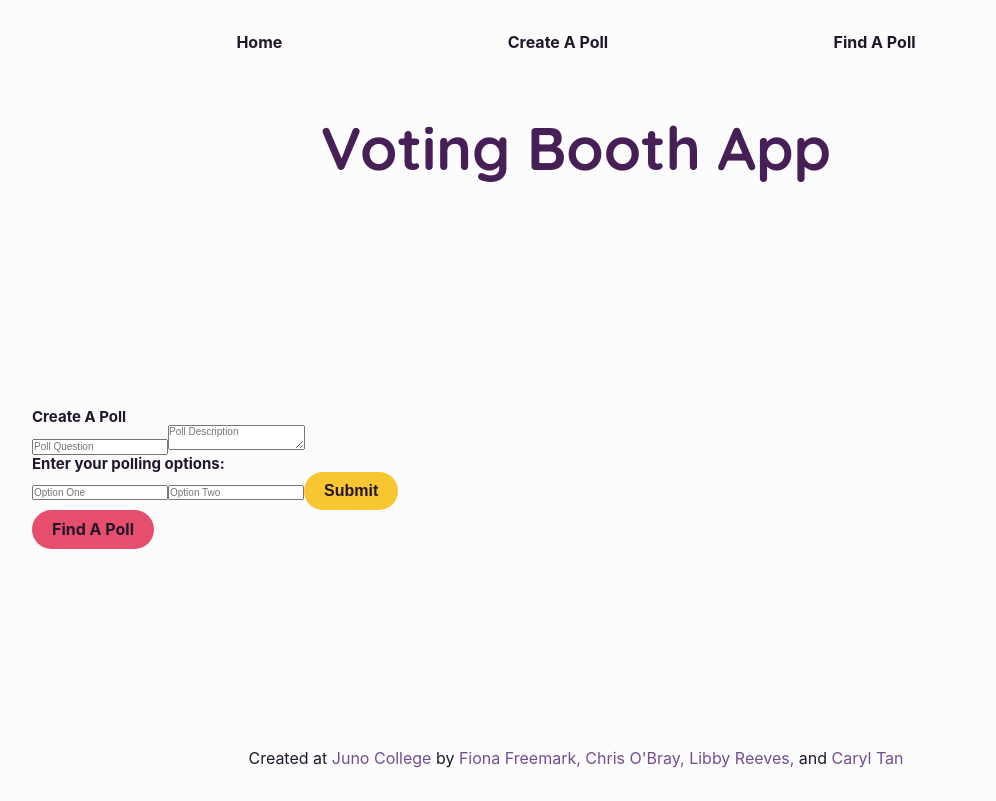
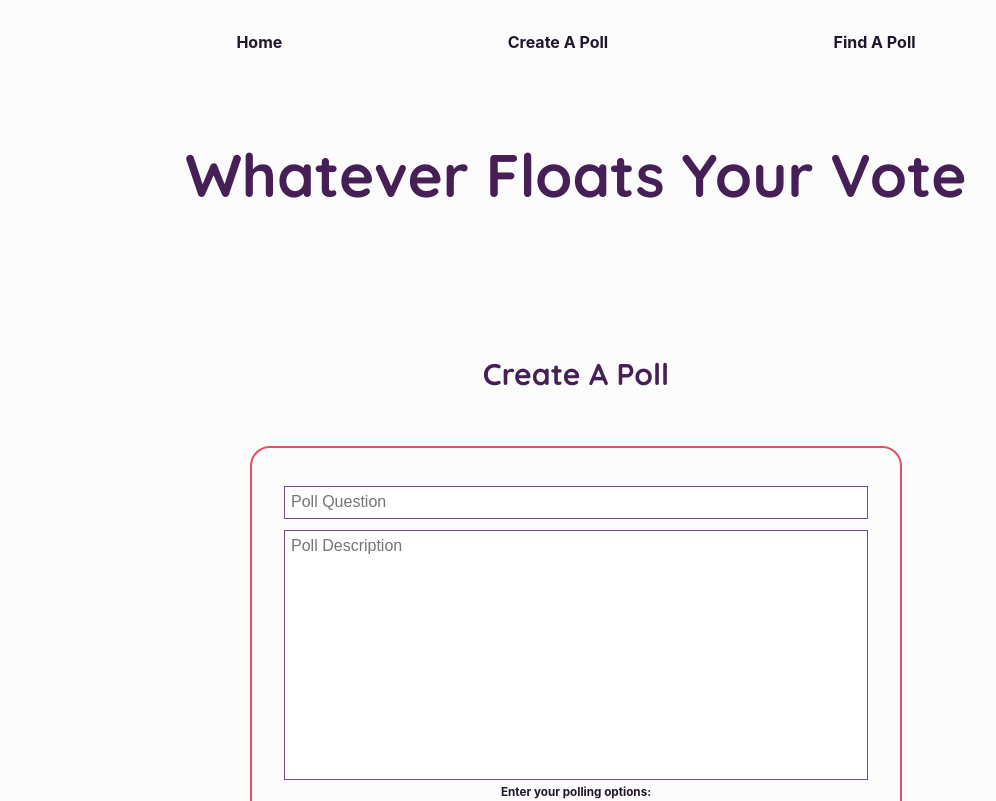
Before and after one commit to Code-Conjurers/Voting-Booth, a React (Create React App) app: page /createpoll in a window 1280 px wide. Shown: the top 801 px of the page, without its empty margins (64-1060 px from the left). Built offline with nearby package versions, Linux system fonts and the light colour scheme.

Commit message:
create poll page styles started

```diff
--- a/src/App.js
+++ b/src/App.js
@@ -22,7 +22,7 @@ function App() {
       <header>
         <NavBar />
         <div className="header-h1">
-        <h1>Voting Booth App</h1>
+        <h1>Whatever Floats Your Vote</h1>
         </div>
       </header>
       <main>
--- a/src/App.scss
+++ b/src/App.scss
@@ -4,6 +4,7 @@
 @use './sass/partials/home';
 @use './sass/partials/footer';
 @use './sass/partials/nav-bar';
+@use './sass/partials/create-poll';
 @use './sass/partials/base-styles';
 @use './sass/partials/typography';
 @use './sass/partials/sweet-alert';
--- a/src/Components/PollCreation.js
+++ b/src/Components/PollCreation.js
@@ -83,14 +83,16 @@ function PollCreation() {
 
   return (
     <>
-
+      <div className="create-poll-h2">
         <h2>Create A Poll</h2>
+      </div>
+      <div className="create-poll-container">
         {isSubmitted ?
           <PollConfirmation pollId={newPollId} /> :
-        <div className="">
+          <div>
             {
               <>
-              <form>
+                <form className="create-poll-form">
                   <input
                     type="text"
                     className="poll-input poll-question"
@@ -109,7 +111,7 @@ function PollCreation() {
                     aria-label="Poll Description"
                   ></textarea>
 
-                <h2>Enter your polling options:</h2>
+                  <h3>Enter your polling options:</h3>
 
                   <input
                     type="text"
@@ -129,13 +131,13 @@ function PollCreation() {
                     onChange={handleOptionTwoChange}
                     aria-label="Poll Option Two"
                   />
+                </form>
                 <button className="button primary" aria-label="create poll" onClick={addPoll}>Submit</button>
-              </form>
                 <Link to={`/findpoll`} element={<FindPoll />} className="button secondary"> Find A Poll</Link>
               </>
             }
           </div>}
-
+      </div> {/* End of .create-poll-container */}
     </>
   )
 }
--- a/src/Components/ResultsBar.js
+++ b/src/Components/ResultsBar.js
@@ -17,9 +17,9 @@ function ResultsBar() {
 
   const [pollQuestion, setPollQuestion] = useState('')
   const [optionOneDescription, setOptionOneDescription] = useState('')
-  const [votesOne, setVotesOne] = useState()
+  const [votesOne, setVotesOne] = useState(0)
   const [optionTwoDescription, setOptionTwoDescription] = useState('')
-  const [votesTwo, setVotesTwo] = useState()
+  const [votesTwo, setVotesTwo] = useState(0)
   const [totalVotes, setTotalVotes] = useState()
   const [voteOnePercent, setVoteOnePercent] = useState();
   const [voteTwoPercent, setVoteTwoPercent] = useState();
--- a/src/Pages/CreatePoll.js
+++ b/src/Pages/CreatePoll.js
@@ -2,9 +2,7 @@ import PollCreation from '../Components/PollCreation';
 
 function CreatePoll() {
   return (
-    <>
       <PollCreation />
-    </>
   )
 }
 
--- a/src/sass/partials/_base-styles.scss
+++ b/src/sass/partials/_base-styles.scss
@@ -24,6 +24,10 @@ img {
 fieldset,
 button {
   border: none;
+}
+
+textarea {
+  resize: none;
 }
 
 ul {
@@ -74,7 +78,6 @@ button {
   }
 }
 
-
 html {
   background-color: $white;
 }
@@ -94,10 +97,3 @@ header {
   justify-content: center;
   align-items: center
 }
-
-
-h1 {
-  @include heading($fs-xl);
-  margin: 10% 0 5% 0;
-  text-align: center;
-}
--- /dev/null
+++ b/src/sass/partials/_create-poll.scss
@@ -0,0 +1,25 @@
+@use './variables' as *;
+@use './mixins' as *;
+
+.create-poll-form {
+  display: flex;
+  flex-direction: column;
+  justify-content: center;
+  align-items: center;
+  border: 2px solid $pink;
+  border-radius: 20px;
+  width: 60%;
+  margin: 0 auto;
+  padding: 3%;
+
+  .poll-input{
+    width: 100%;
+    padding: 1%;
+    margin: 1% 0;
+    border: 1px solid $light-purple;
+  }
+
+  .poll-description {
+    min-height: 250px;
+  }
+}
--- a/src/sass/partials/_home.scss
+++ b/src/sass/partials/_home.scss
@@ -11,6 +11,7 @@
     width: 100%;
     height: auto;
     flex-basis: 50%;
+    max-width: 50%;
   }
 }
 
--- a/src/sass/partials/_typography.scss
+++ b/src/sass/partials/_typography.scss
@@ -10,3 +10,21 @@ p,
 button {
   font-size: $fs-default;
 }
+
+
+h1 {
+  @include heading($fs-xl);
+  margin: 10% 0 5% 0;
+  text-align: center;
+}
+
+h2 {
+  @include heading($fs-lrg);
+  margin: 10% 0 5% 0;
+  text-align: center;
+}
+
+.poll-input {
+  font-size: $fs-default;
+  color: $med-purple;
+}
```
Lines whose indentation alone changed are shown as unchanged.
